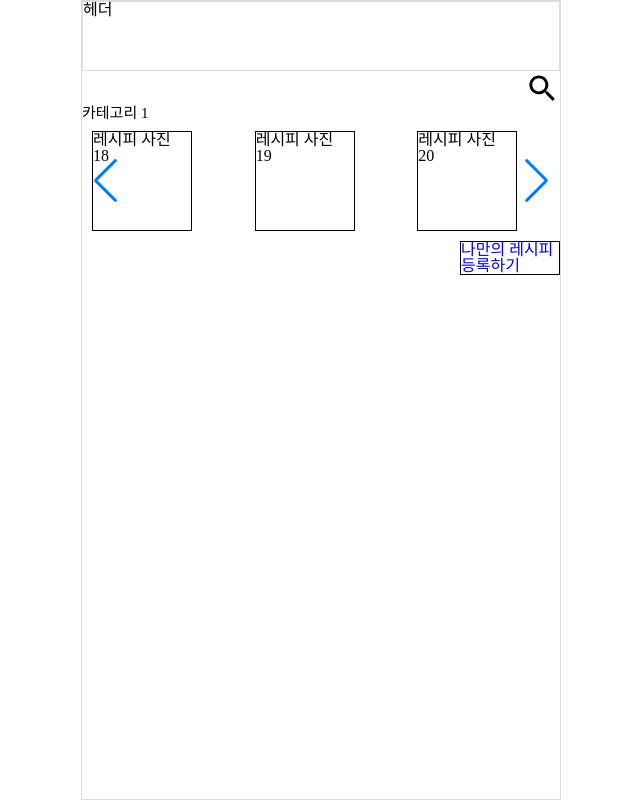
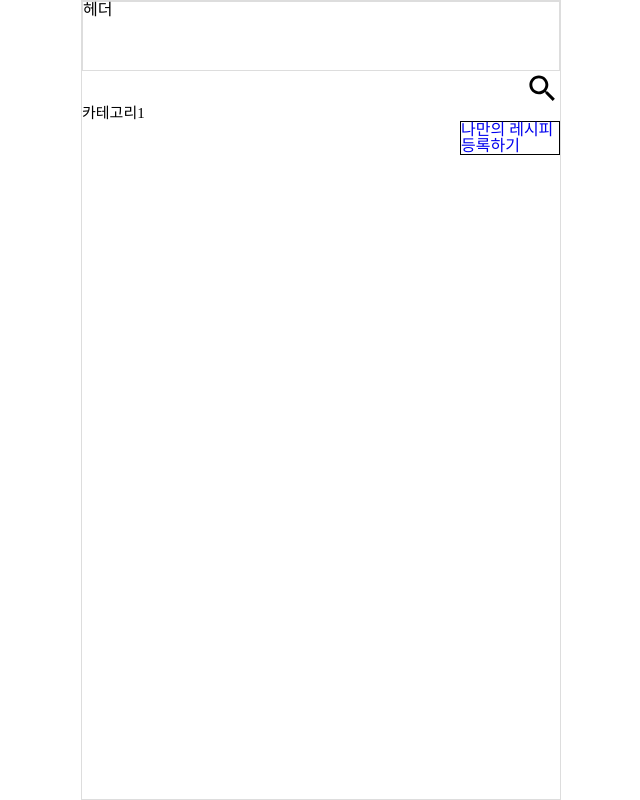
Before and after one commit to Cocktailer-Elice/cocktailer, a React (Vite) app in the folder Frontend/: page /cockcipe in a window 1280 px wide. Shown: the whole page, without its empty margins (319-959 px from the left). Built offline with nearby package versions, Linux system fonts and the light colour scheme.

Commit message:
Feat : 목업 카테고리별

```diff
--- a/Frontend/src/containers/Cockcipe/List/ListContainer.tsx
+++ b/Frontend/src/containers/Cockcipe/List/ListContainer.tsx
@@ -15,32 +15,32 @@ interface Data {
   category: string;
 }
 const ListContainer = () => {
-  const [cockList, setCockList] = useState<Data[]>([]);
+  const [cockOneList, setCockOneList] = useState<Data[]>([]);
+  const [cockTwoList, setCockTwoList] = useState<Data[]>([]);
+  const [cockThreeList, setCockThreeList] = useState<Data[]>([]);
   useEffect(() => {
     axios.get('/src/containers/Cockcipe/List/data.json').then((res) => {
-      console.log(res.data.data);
-      res.data.data.map((item: Data) => {
-        console.log(item);
-        setCockList((prev) => [...prev, item]);
-      });
+      console.log(res.data);
+      for (let key in res.data) {
+        console.log(res.data[key]);
+        res.data[key].map((item: Data) => {});
+      }
+      // res.data.data.map((item: Data) => {
+      //   console.log(item);
+      //   setCockList((prev) => [...prev, item]);
+      // });
     });
   }, []);
   return (
     <>
-      <Category>카테고리 1</Category>
+      <Category>카테고리1</Category>
       <Swiper
         slidesPerView={3}
         spaceBetween={10}
         navigation
         loop={true}
         modules={[Navigation]}
-      >
-        {cockList?.map((item, idx) => (
-          <SwiperSlide key={idx}>
-            <CocktailListItem key={idx} name={item.name} id={item.id} />
-          </SwiperSlide>
-        ))}
-      </Swiper>
+      ></Swiper>
     </>
   );
 };
--- a/Frontend/src/containers/Cockcipe/List/data.json
+++ b/Frontend/src/containers/Cockcipe/List/data.json
@@ -1,19 +1,21 @@
 {
-  "data": [
+  "category1": [
     { "name": "test", "img": "", "id": "1", "category": "cate1" },
     { "name": "test", "img": "", "id": "2", "category": "cate1" },
     { "name": "test", "img": "", "id": "3", "category": "cate1" },
     { "name": "test", "img": "", "id": "4", "category": "cate1" },
     { "name": "test", "img": "", "id": "5", "category": "cate1" },
-    { "name": "test", "img": "", "id": "6", "category": "cate1" },
-
+    { "name": "test", "img": "", "id": "6", "category": "cate1" }
+  ],
+  "category2": [
     { "name": "test", "img": "", "id": "7", "category": "cate2" },
     { "name": "test", "img": "", "id": "8", "category": "cate2" },
     { "name": "test", "img": "", "id": "9", "category": "cate2" },
     { "name": "test", "img": "", "id": "10", "category": "cate2" },
     { "name": "test", "img": "", "id": "11", "category": "cate2" },
-    { "name": "test", "img": "", "id": "12", "category": "cate2" },
-
+    { "name": "test", "img": "", "id": "12", "category": "cate2" }
+  ],
+  "category3": [
     { "name": "test", "img": "", "id": "13", "category": "cate3" },
     { "name": "test", "img": "", "id": "14", "category": "cate3" },
     { "name": "test", "img": "", "id": "15", "category": "cate3" },
```
Also changed, not shown: Frontend/src/components/Cockcipe/List/SlideComponent.tsx (added, +28 -0 lines).
